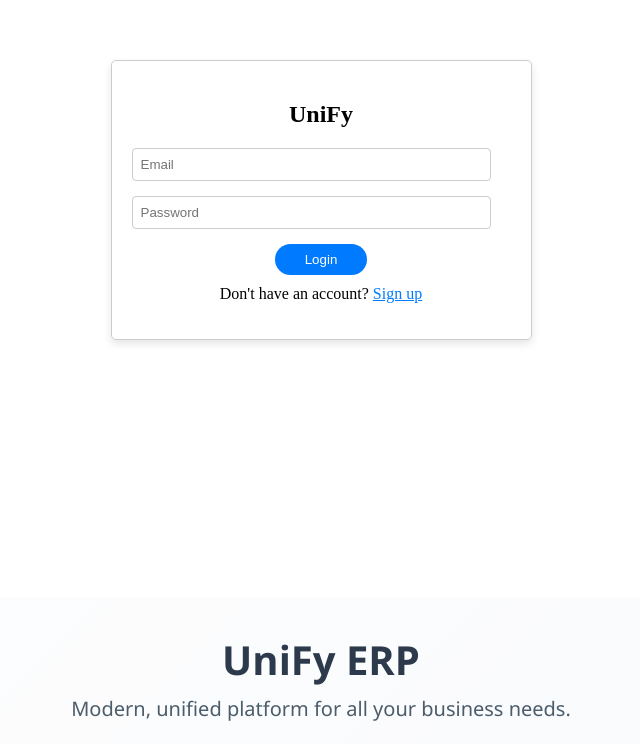
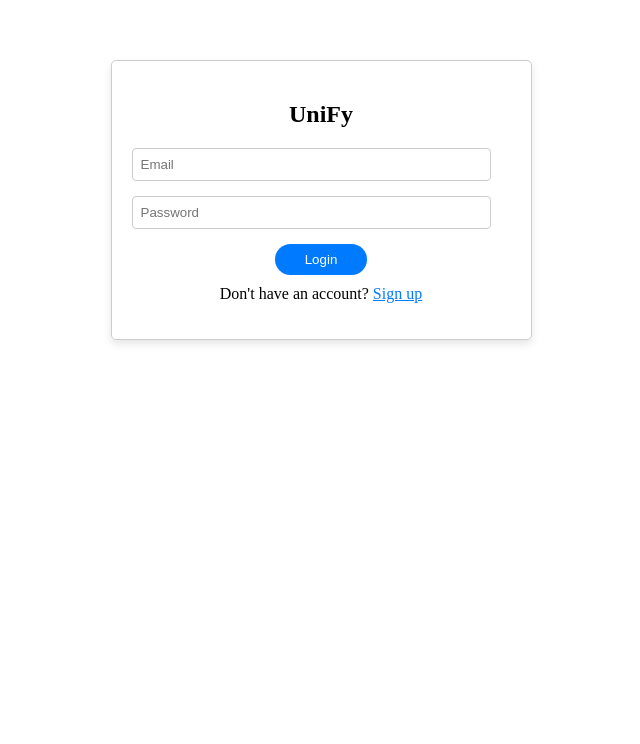
Before and after one commit to Eben717/UniFy, a React (Create React App) app in the folder unify/: page / in a window 1280 px wide. Shown: the part 208-952 px from the top of the page, without its empty margins (319-959 px from the left). After the commit the page ends 816 px from the top, so only its background shows below. Built offline with nearby package versions, Linux system fonts and the light colour scheme.

Commit message:
added routing from login page to my homepage

```diff
--- a/unify/package.json
+++ b/unify/package.json
@@ -12,6 +12,7 @@
     "@testing-library/user-event": "^13.5.0",
     "react": "^19.1.0",
     "react-dom": "^19.1.0",
+    "react-router-dom": "^7.6.2",
     "react-scripts": "5.0.1",
     "web-vitals": "^2.1.4"
   },
--- a/unify/src/App.js
+++ b/unify/src/App.js
@@ -1,14 +1,18 @@
+// App.js
 import React from 'react';
+import { BrowserRouter as Router, Routes, Route } from 'react-router-dom';
 
 import Login from './components/frontend/Login';
 import Homepage from './components/frontend/Homepage';
 
 function App() {
   return (
-    <div className="App">
-      <Login />
-      <Homepage />
-    </div>
+    <Router>
+      <Routes>
+        <Route path="/" element={<Login />} />
+        <Route path="/home" element={<Homepage />} />
+      </Routes>
+    </Router>
   );
 }
 
--- a/unify/src/components/frontend/Login.js
+++ b/unify/src/components/frontend/Login.js
@@ -1,14 +1,19 @@
-import React, { useState } from 'react'
+// components/frontend/Login.js
+import React, { useState } from 'react';
+import { useNavigate } from 'react-router-dom';
 
 const Login = () => {
     const [email, setEmail] = useState('');
     const [password, setPassword] = useState('');
+    const navigate = useNavigate();
 
     const handleSubmit = (e) => {
         e.preventDefault();
         console.log('Email:', email);
         console.log('Password:', password);
-        // Add your login logic here
+
+        // Redirect to homepage after login
+        navigate('/home');
     };
 
     return (
```
Also changed, not shown: 1 other file (tests, documents, lock files or other folders).
